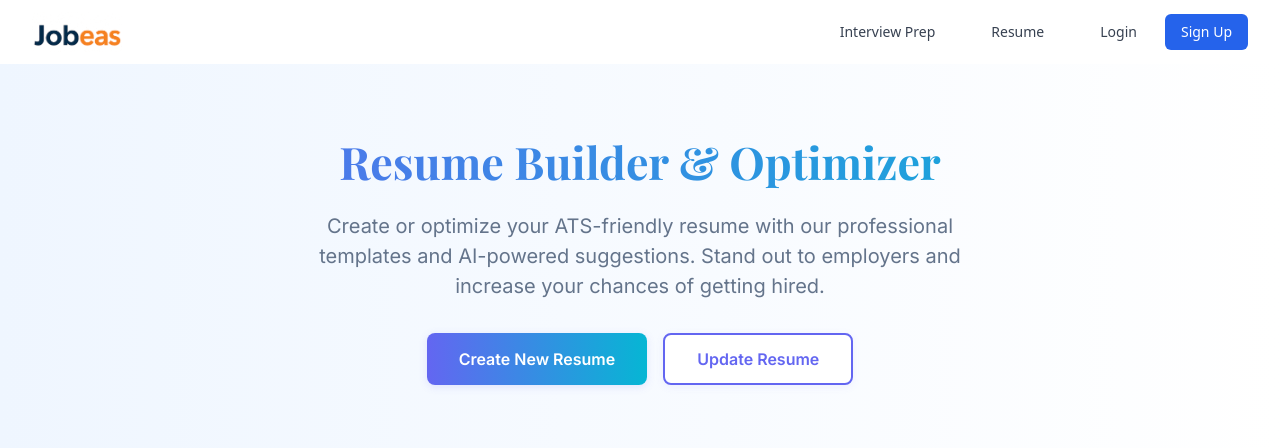
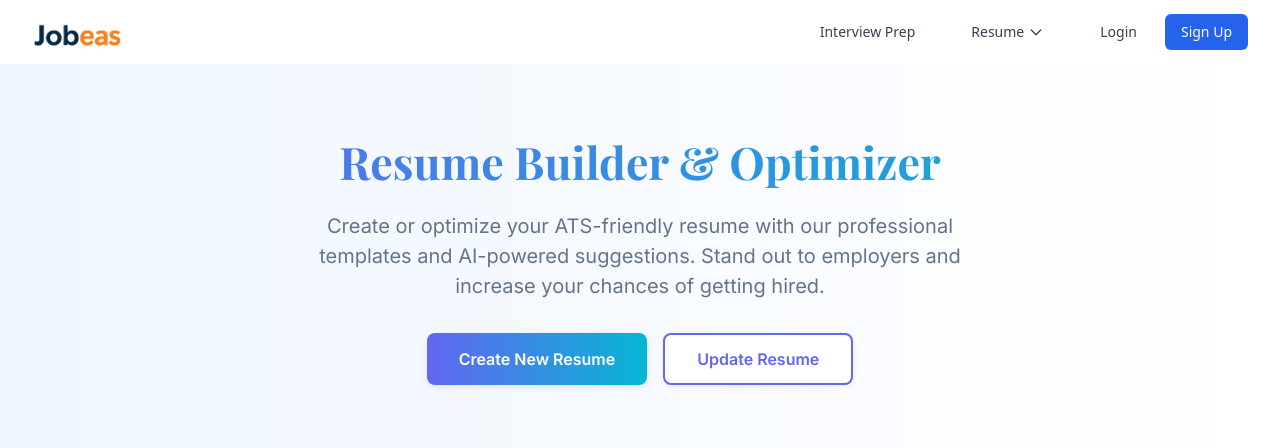
Before and after one commit to esaatech/Jobeasy, a Django app: page /resume/ in a window 1280 px wide. Shown: the top 448 px of the page. Run offline with Django 5.2, Linux system fonts and the light colour scheme; some libraries are stand-ins or nearby versions.

Commit message:
fixed the finalize resmume for authenticated user to open preview in a new tab. Fixed the drop down for resume

```diff
--- a/resume_builder/templates/resume_builder/create_resume_form.html
+++ b/resume_builder/templates/resume_builder/create_resume_form.html
@@ -1050,8 +1050,11 @@ console.log('isAuthenticated:', window.isAuthenticated);
                 if (result.success) {
                     if (action === 'save') {
                         window.Alert.success('Resume saved successfully!');
+                        window.location.href = result.redirect_url;
+                    } else if (action === 'preview') {
+                        // Open preview in new tab for authenticated users
+                        window.open(result.redirect_url, '_blank');
                     }
-                    window.location.href = result.redirect_url;
                 } else {
                     window.Alert.error(result.error || 'Failed to finalize resume');
                 }
--- a/templates/navigation.html
+++ b/templates/navigation.html
@@ -16,25 +16,25 @@
                     Interview Prep
                 </a>
 
-                <a href="{% url 'resume_builder:create_resume' %}" class="text-gray-700 hover:text-blue-600 px-3 py-2 rounded-md text-sm font-medium">
-                    Resume
-                </a>
+                <!-- Resume Dropdown - shows different options based on authentication -->
+                <div class="relative group inline-block">
+                    <button tabindex="0" class="text-gray-700 hover:text-blue-600 px-3 py-2 rounded-md text-sm font-medium flex items-center focus:outline-none">
+                        Resume
+                        <svg class="ml-1 h-4 w-4" fill="none" stroke="currentColor" viewBox="0 0 24 24"><path stroke-linecap="round" stroke-linejoin="round" stroke-width="2" d="M19 9l-7 7-7-7" /></svg>
+                    </button>
+                    <div class="absolute left-0 pt-2 w-40 bg-white border border-gray-200 rounded-md shadow-lg z-50 hidden group-hover:block group-focus-within:block">
+                        <a href="{% url 'resume_builder:create_resume' %}" class="block px-4 py-2 text-gray-700 hover:bg-gray-100">Create Resume</a>
+                        {% if user.is_authenticated %}
+                            <a href="{% url 'resume_builder:my_resumes' %}" class="block px-4 py-2 text-gray-700 hover:bg-gray-100">My Resumes</a>
+                        {% endif %}
+                    </div>
+                </div>
 
                 <!-- Authenticated user links -->
                 {% if user.is_authenticated %}
                     <a href="{% url 'dashboard:dashboard' %}" class="text-gray-700 hover:text-blue-600 px-3 py-2 rounded-md text-sm font-medium">
                         Dashboard
                     </a>
-                    <!-- Resume Dropdown for authenticated users -->
-                    <div class="relative group inline-block">
-                        <button tabindex="0" class="text-gray-700 hover:text-blue-600 px-3 py-2 rounded-md text-sm font-medium flex items-center focus:outline-none">
-                            My Resumes
-                            <svg class="ml-1 h-4 w-4" fill="none" stroke="currentColor" viewBox="0 0 24 24"><path stroke-linecap="round" stroke-linejoin="round" stroke-width="2" d="M19 9l-7 7-7-7" /></svg>
-                        </button>
-                        <div class="absolute left-0 pt-2 w-40 bg-white border border-gray-200 rounded-md shadow-lg z-50 hidden group-hover:block group-focus-within:block">
-                            <a href="{% url 'resume_builder:my_resumes' %}" class="block px-4 py-2 text-gray-700 hover:bg-gray-100">My Resumes</a>
-                        </div>
-                    </div>
                     <a href="{% url 'subscriptions:pricing' %}" class="text-gray-700 hover:text-blue-600 px-3 py-2 rounded-md text-sm font-medium">
                         Pricing
                     </a>
@@ -87,25 +87,25 @@
                 Interview Prep
             </a>
 
-            <a href="{% url 'resume_builder:create_resume' %}" class="text-gray-700 hover:text-blue-600 block px-3 py-2 rounded-md text-base font-medium">
-                Resume
-            </a>
+            <!-- Resume Dropdown for Mobile -->
+            <div class="block">
+                <button type="button" class="w-full text-left text-gray-700 hover:text-blue-600 block px-3 py-2 rounded-md text-base font-medium flex items-center focus:outline-none" onclick="this.nextElementSibling.classList.toggle('hidden')">
+                    Resume
+                    <svg class="ml-1 h-4 w-4" fill="none" stroke="currentColor" viewBox="0 0 24 24"><path stroke-linecap="round" stroke-linejoin="round" stroke-width="2" d="M19 9l-7 7-7-7" /></svg>
+                </button>
+                <div class="hidden ml-4">
+                    <a href="{% url 'resume_builder:create_resume' %}" class="block px-4 py-2 text-gray-700 hover:bg-gray-100">Create Resume</a>
+                    {% if user.is_authenticated %}
+                        <a href="{% url 'resume_builder:my_resumes' %}" class="block px-4 py-2 text-gray-700 hover:bg-gray-100">My Resumes</a>
+                    {% endif %}
+                </div>
+            </div>
 
             <!-- Authenticated user links -->
             {% if user.is_authenticated %}
                 <a href="{% url 'dashboard:dashboard' %}" class="text-gray-700 hover:text-blue-600 block px-3 py-2 rounded-md text-base font-medium">
                     Dashboard
                 </a>
-                <!-- My Resumes Dropdown for Mobile -->
-                <div class="block">
-                    <button type="button" class="w-full text-left text-gray-700 hover:text-blue-600 block px-3 py-2 rounded-md text-base font-medium flex items-center focus:outline-none" onclick="this.nextElementSibling.classList.toggle('hidden')">
-                        My Resumes
-                        <svg class="ml-1 h-4 w-4" fill="none" stroke="currentColor" viewBox="0 0 24 24"><path stroke-linecap="round" stroke-linejoin="round" stroke-width="2" d="M19 9l-7 7-7-7" /></svg>
-                    </button>
-                    <div class="hidden ml-4">
-                        <a href="{% url 'resume_builder:my_resumes' %}" class="block px-4 py-2 text-gray-700 hover:bg-gray-100">My Resumes</a>
-                    </div>
-                </div>
                 <a href="{% url 'subscriptions:pricing' %}" class="text-gray-700 hover:text-blue-600 block px-3 py-2 rounded-md text-base font-medium">
                     Pricing
                 </a>
```
Also changed, not shown: resume_builder/README.md (added).
